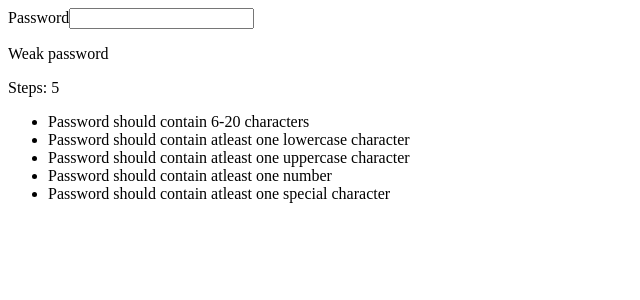
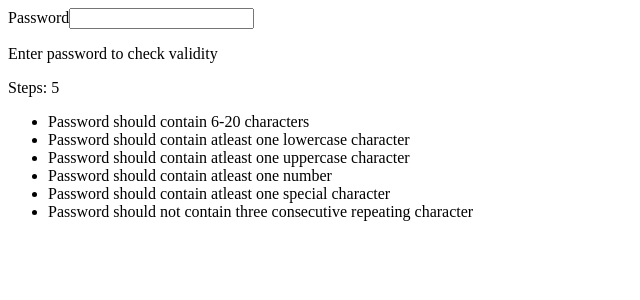
Before and after one commit to omgitsvaibhav/Assessment, a React (Create React App) app in the folder react/password-authenticator-frontend/: page / in a window 1280 px wide. Shown: the top 300 px of the page, without its empty margins (0-640 px from the left). Built offline with nearby package versions, Linux system fonts and the light colour scheme.

Commit message:
minor changes

```diff
--- a/react/password-authenticator-frontend/src/components/Password.js
+++ b/react/password-authenticator-frontend/src/components/Password.js
@@ -4,9 +4,7 @@ import PasswordCheckList from "./PasswordCheckList";
 
 export default function PasswordCheck() {
   const [isValid, SetisValid] = useState(null);
-  const [passwordText, SetpasswordText] = useState(
-    "Enter Password to check validity"
-  );
+  const [passwordText, SetpasswordText] = useState("");
   const [passwordSteps, SetpasswordSteps] = useState(0);
   const [passwordValue, SetpasswordValue] = useState("");
 
@@ -62,7 +60,7 @@ export default function PasswordCheck() {
           />
         </div>
         <div id="Password-validator">
-          {passwordValue.length === 0 && <p>{passwordText}</p>}
+          {passwordValue.length === 0 && <p>Enter password to check validity</p>}
           {passwordValue.length > 0 && <p>{passwordText}</p>}
         </div>
         <div id="password-steps">
--- a/react/password-authenticator-frontend/src/components/PasswordCheckList.js
+++ b/react/password-authenticator-frontend/src/components/PasswordCheckList.js
@@ -7,6 +7,7 @@ export default function PasswordCheckList(){
                 <li>Password should contain atleast one uppercase character</li>
                 <li>Password should contain atleast one number</li>
                 <li>Password should contain atleast one special character</li>
+                <li>Password should not contain three consecutive repeating character</li>
             </ul>
         </div>
     );
```
